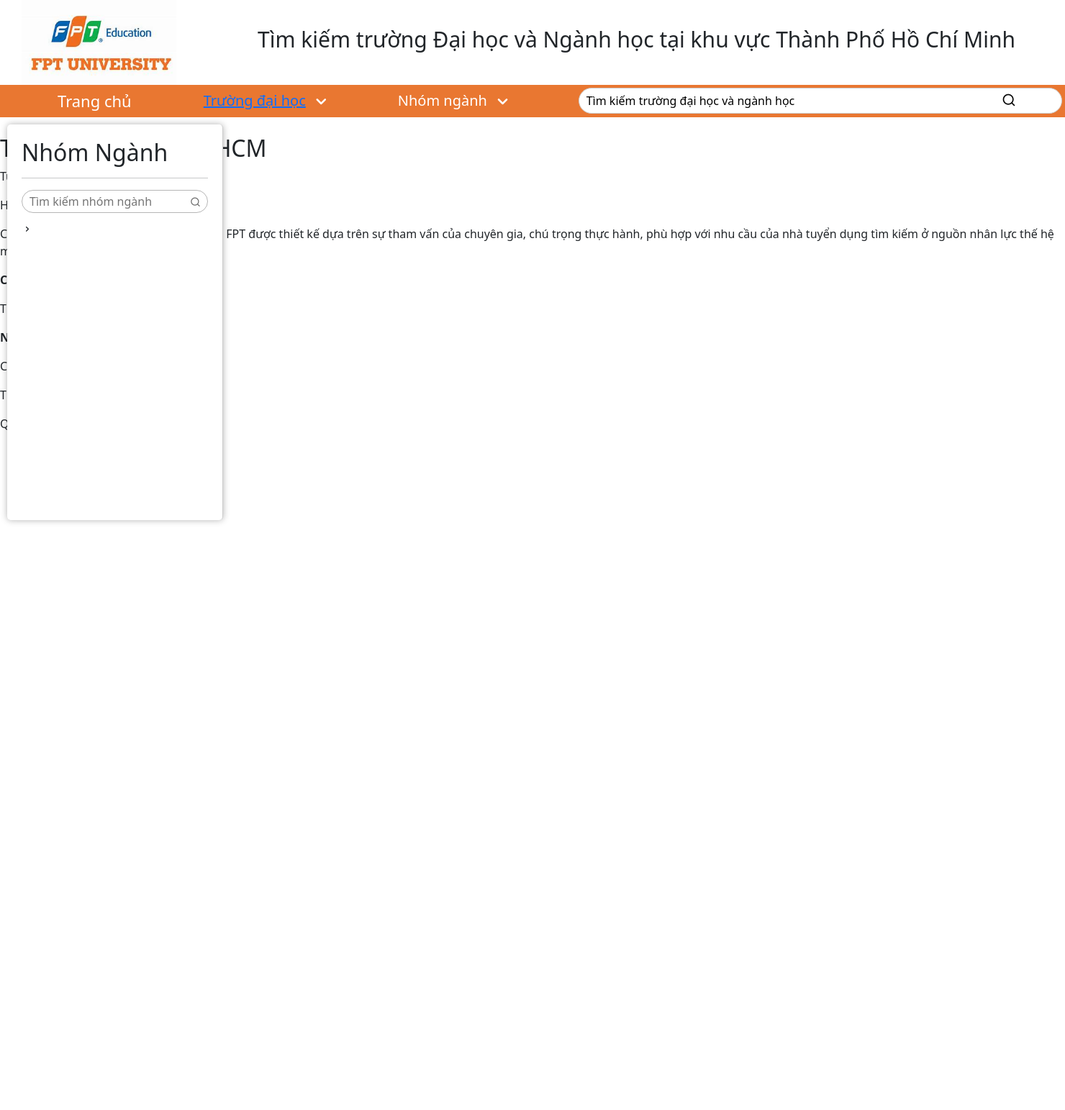
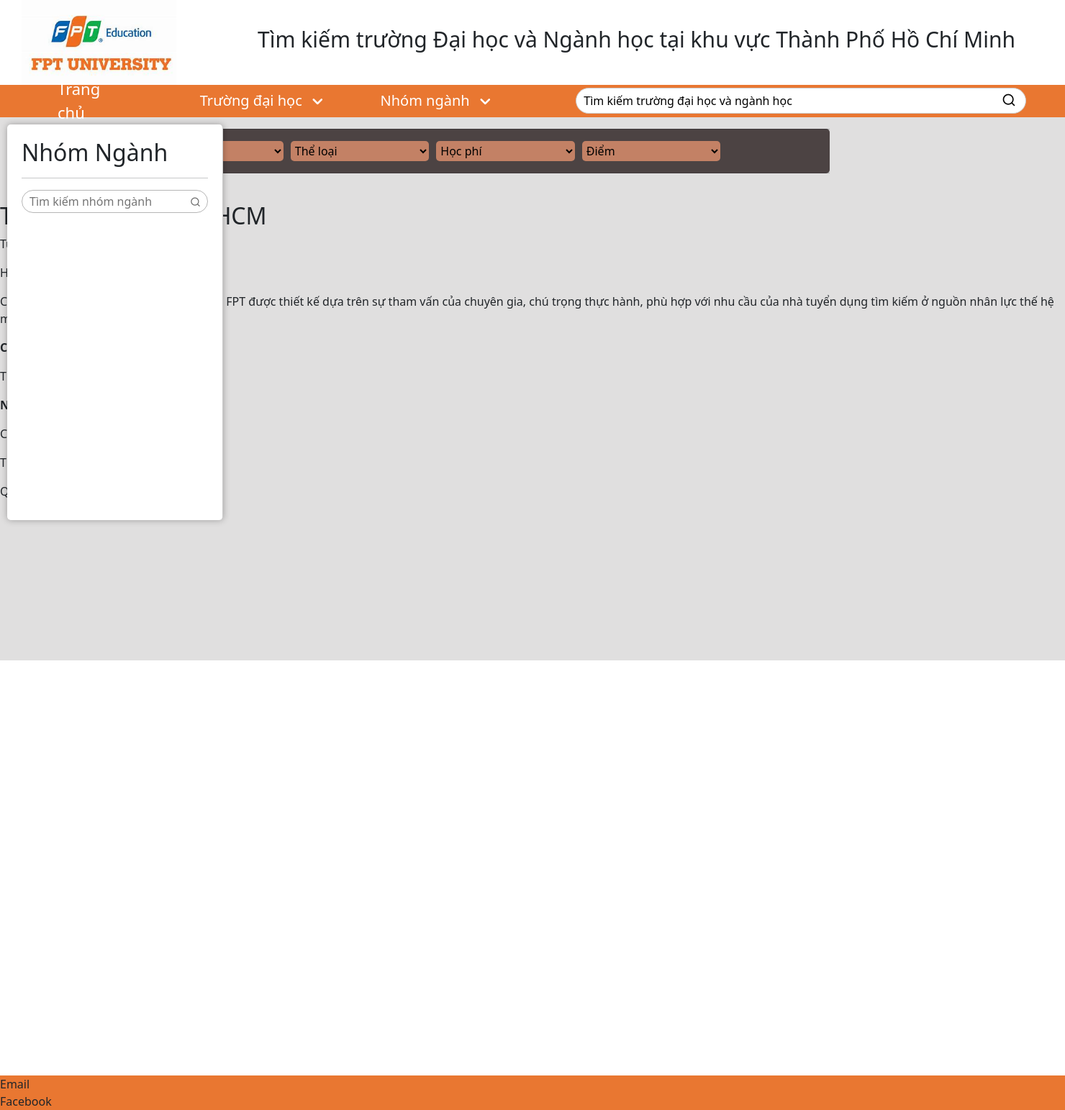
Before and after one commit to Hoangthinh2004/ScientificResearch, a Django app: page / in a window 1480 px wide. Shown: the whole page at 72% size. Before the commit the page ends 727 px from the top, so only its background shows below. Run offline with Django 5.2, Linux system fonts and the light colour scheme; data that the repository does not hold is empty.

Commit message:
edit css

```diff
--- a/RecommendationWeb/Demo/static/Demo/css/style.css
+++ b/RecommendationWeb/Demo/static/Demo/css/style.css
@@ -1,3 +1,9 @@
+/* Main */
+.main {
+    background-color: #e0dfdf;
+    height: 100vh;
+}
+
 /* header */
 .header {
     display: flex;
@@ -38,6 +44,11 @@
     /*background-color: #b3b3b3;*/
     color: #fff;
     text-align: center;
+}
+
+.select-btn a {
+    text-decoration: none;
+    color: #fff;
 }
 
 .select-btn i {
@@ -262,6 +273,7 @@
 
 #nav-bar .nav-home {
     margin-left: 80px;
+    width: 12%;
 }
 
 .nav-home a {
@@ -287,21 +299,21 @@
     right: 0;
     background-color: #E97731;
     height: 45px;
-    position: relative;
+    /* position: relative; */
     z-index: 2; /* Higher z-index to ensure it's on top */
+
 }
 
 #navigation .search-bar {
-    width: 30%;
+    width: 100%;
     padding: 0 21px;
     cursor: pointer;
+    margin-left: -80px;
 }
 
 .search-bar form {
-    display: flex;
-    width: 42em;
-    align-items: center;
-    margin-left: -120px;
+    /* display: flex; */
+    width: 95%;
 }
 
 .search-bar input[type="text"] {
@@ -320,11 +332,12 @@
 
 .search-bar button {
     position: absolute;
-    background-color: white;
+    background: none;
     border: none;
     cursor: pointer;
     right: 0;
     margin-right: 62px;
+    padding-top: 6px;
 }
 
 #btn-search i {
@@ -447,12 +460,30 @@
     border-radius: 25px;
 }
 
+/* section */
+/* .section {
+    display: flex;
+    justify-content: space-between;
+} */
+
+/*main-content*/
+.main-content {
+    background-color: #4c4343;
+    width: 74.5%;
+    /* float: right; */
+    margin-right: 10px;
+    margin-top: 10px;
+    border-radius: 5px;
+    margin-left: 50px;
+}
+
 /* Định dạng thanh tùy chọn */
 .option-bar {
     width: 100%;
     max-width: 800px;
     margin-left: auto;
     margin-right: auto;
+
 }
 
 .option-bar form {
@@ -466,27 +497,14 @@
 
 .option-bar select {
     flex: 0.5;
-    padding: 8px;
-    border: 1px solid #ccc;
+    padding: 2px;
+    border: none;
     border-radius: 5px;
     outline: none;
-    background-color: white;
-}
-
-.result {
-    width: 100%;
-    max-width: 800px;
-    margin-left: auto;
-    margin-right: auto;
+    background-color: #C38165;
 
 }
 
-#rs-content {
-    color: white;
-    text-align: left;
-    padding: 10px 0;
-    font-size: 18px;
-}
 /* footer */
 #footer {
     background-color: #E97731;
--- a/RecommendationWeb/Demo/templates/Demo/base.html
+++ b/RecommendationWeb/Demo/templates/Demo/base.html
@@ -100,6 +100,7 @@
             </div>
 
             <!--side-bar-->
+
             <div class="side-bar">
                 <h2>Nhóm Ngành</h2>
                 <hr>
@@ -110,9 +111,8 @@
                 <div class="scroll-sb">
                     <div class="content-sidebar">
                         <div class="select-sidebar">
+                            {% for fieldOfMajor in fieldOfMajors %}
                                 <i class="uil uil-angle-right"></i>
-
-                        {% for fieldOfMajor in fieldOfMajors %}
                                 <span>{{fieldOfMajor.value}}</span>
                             {% endfor %}
 
@@ -169,9 +169,50 @@
                     </div> -->
                 </div>
             </div>
+            <div class="main-content">
+                <hr>
+                <div class="option-bar">
+                    <form action="" method="get">
+                        <select name="Khu vực" id="options">
+                            <option value="" selected disabled hidden>Khu vực</option>
+                            <option value="">Quận 3</option>
+                            <option value="">Quận 5</option>
+                            <option value="">Bình Thạnh</option>
+                            <option value="">Thủ đức</option>
+                        </select>
+                        <select name="Thể loại" id="options">
+                            <option value="" selected disabled hidden>Thể loại</option>
+                            <option value="">Cong lap</option>
+                            <option value="">Tu thuc</option>
+                        </select>
+                        <select name="Học phí" id="options">
+                            <option value="" selected disabled hidden>Học phí</option>
+                            <option value="">10</option>
+                            <option value="">20</option>
+                            <option value="">30</option>
+                            <option value="">40</option>
+                        </select>
+                        <select name="Điểm" id="options">
+                            <option value="" selected disabled hidden>Điểm</option>
+                            <option value="">20-24</option>
+                            <option value="">24-26</option>
+                            <option value="">26-28</option>
+                            <option value="">28+</option>
+                        </select>
+                    </form>
+
+                </div>
+                <hr>
+            </div>
+
         {% block main-content %} {% endblock main-content %}
         <!--footer-->
-
+        <footer>
+            <div id="footer">
+                Email <br>
+                Facebook
+            </div>
+        </footer>
         <!--js-->
         <script src="{%static 'Demo/js/js.js'%}"></script>
     </body>
```
Also changed, not shown: RecommendationWeb/db.sqlite3. Lines whose indentation alone changed are shown as unchanged.
